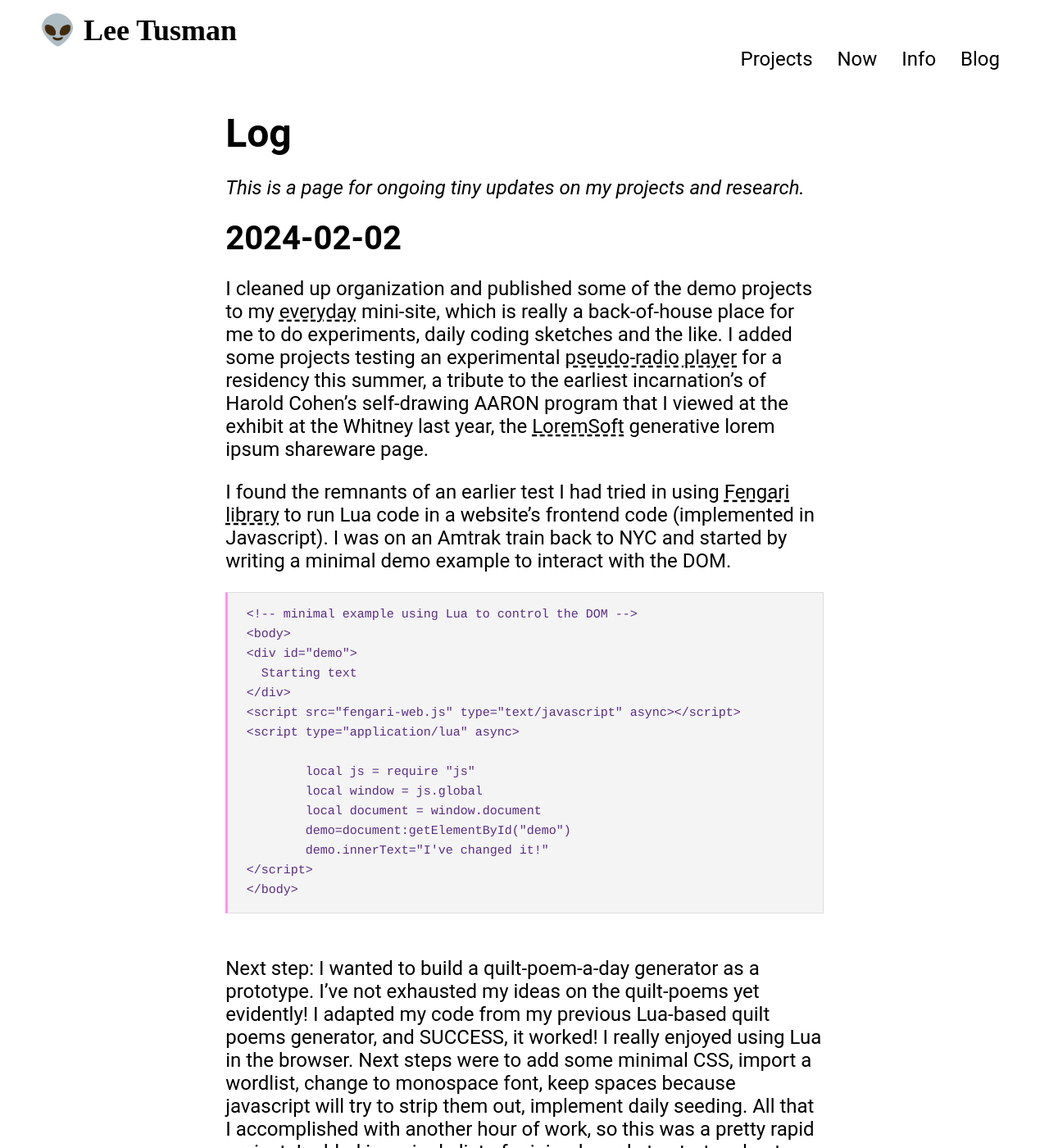
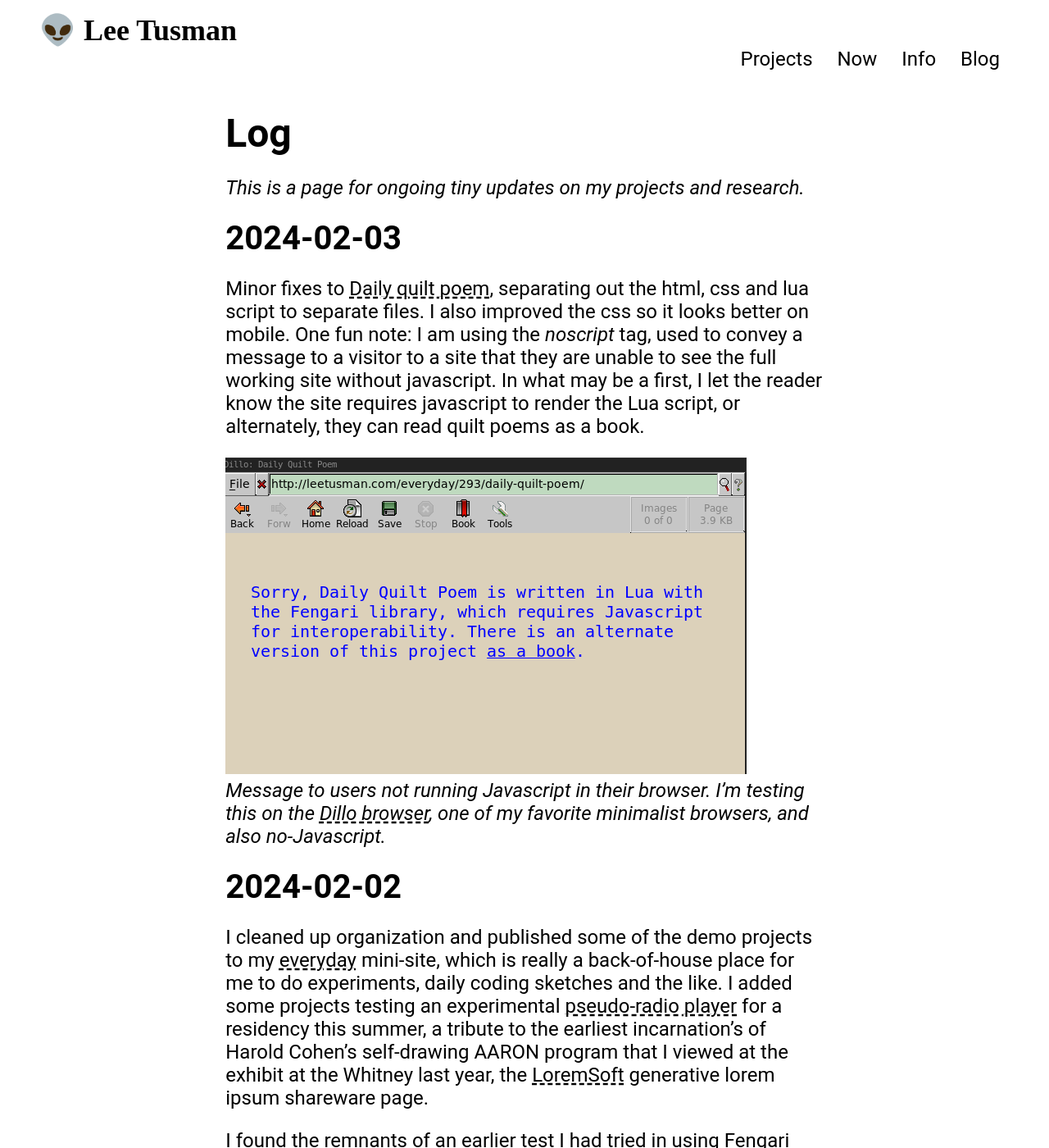
Before and after one commit to lee2sman/nosebook, a Jekyll site: the page built from log.md, in a window 1280 px wide and 1400 px high. Shown: the whole window at 82% size. Built offline with Jekyll 4.4.1, drawn with Linux system fonts in a browser that asks for light colours; some web fonts are replaced.

Commit message:
update log

```diff
--- a/log.md
+++ b/log.md
@@ -7,6 +7,13 @@ permalink: /log/
 # Log
 
 *This is a page for ongoing tiny updates on my projects and research.*
+
+## 2024-02-03
+
+Minor fixes to [Daily quilt poem](https://leetusman.com/everyday/293/), separating out the html, css and lua script to separate files. I also improved the css so it looks better on mobile. One fun note: I am using the *noscript* tag, used to convey a message to a visitor to a site that they are unable to see the full working site without javascript. In what may be a first, I let the reader know the site requires javascript to render the Lua script, or alternately, they can read quilt poems as a book.
+
+![noscript message on Daily quilt poem]({{"/images/log/noscript.png" | absolute_url}})
+*Message to users not running Javascript in their browser. I'm testing this on the [Dillo browser](https://dillo-browser.github.io/25-years/index.html), one of my favorite minimalist browsers, and also no-Javascript.*
 
 ## 2024-02-02
 
```
Also changed, not shown: images/log/noscript.png (added).
